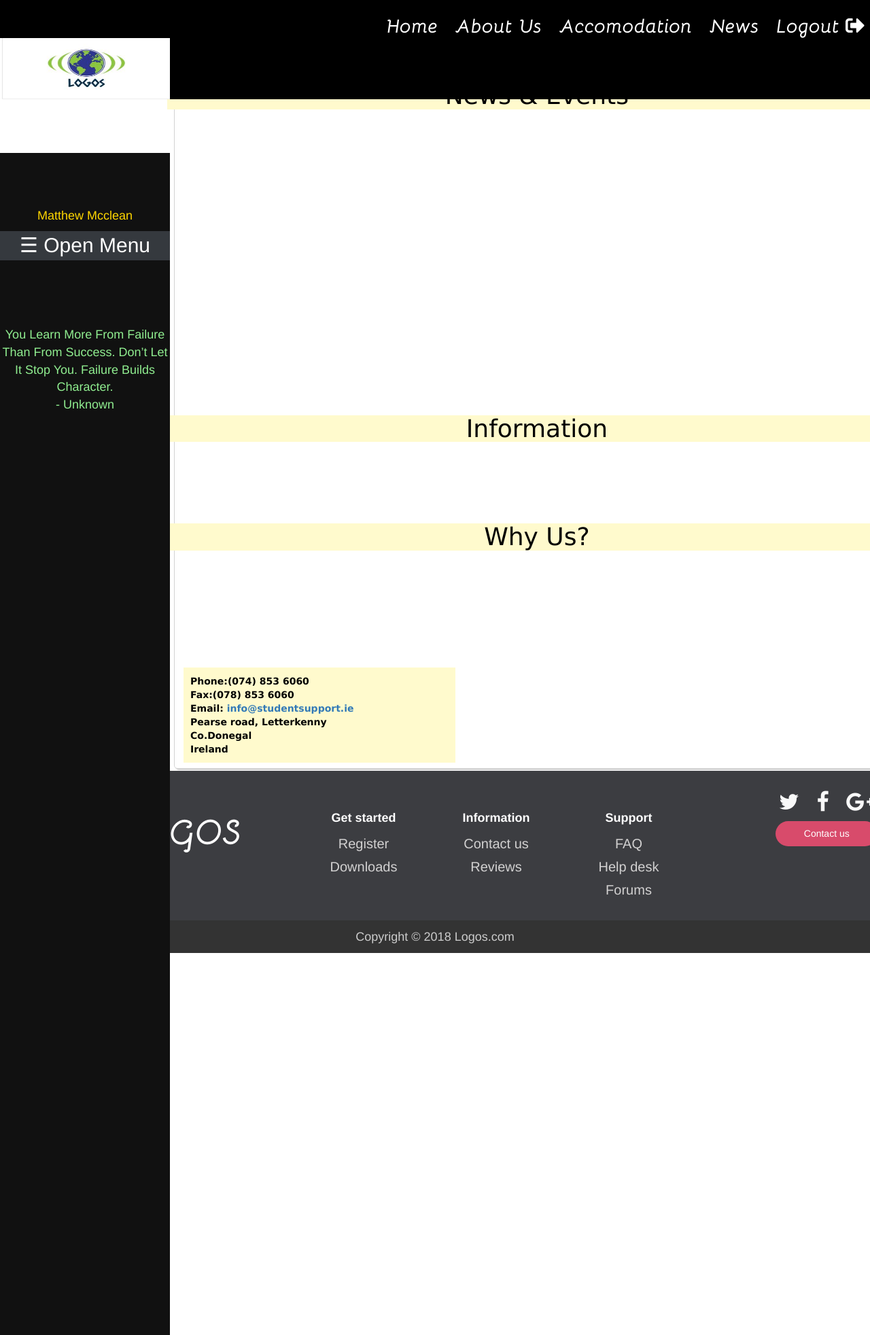
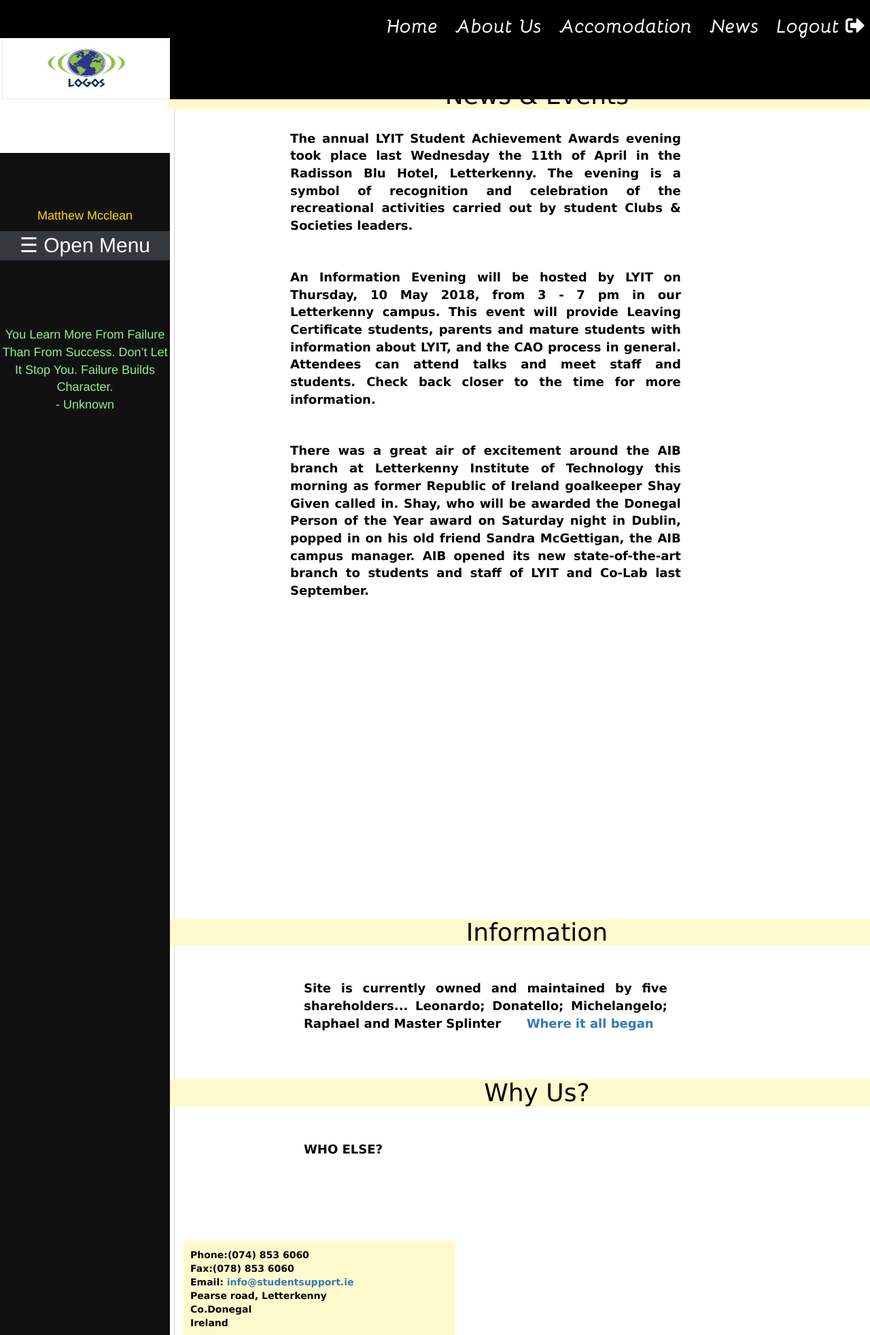
Before and after one commit to mmcclean1/TeamProject, a PHP site: page /test15/news.php in a window 1280 px wide. Shown: the top 1964 px of the page at 68% size. Run offline with PHP 8.4, Linux system fonts and the light colour scheme; a user stored in the database is signed in; data comes from the database, SQL or seed files in the repository; some libraries are stand-ins or nearby versions.

Commit message:
some about us info and news

```diff
--- a/TeamProject/news.php
+++ b/TeamProject/news.php
@@ -33,28 +33,31 @@ include("includes/header.php");
 
 			<div id="color1">
 				<h1  align="center">News & Events</h1></div>
+					<p class="paragraph">The annual LYIT Student Achievement Awards evening took place last Wednesday the 11th of April in the Radisson Blu Hotel, Letterkenny.  The evening is a symbol of recognition and celebration of the recreational activities carried out by student Clubs & Societies leaders.   </p>
+					<p class="paragraph"> An Information Evening will be hosted by LYIT on Thursday, 10 May 2018, from 3 - 7 pm in our Letterkenny campus. This event will provide Leaving Certificate students, parents and mature students with information about LYIT, and the CAO process in general. Attendees can attend talks and meet staff and students. Check back closer to the time for more information.</p>
+					<p class="paragraph"> There was a great air of excitement around the AIB branch at Letterkenny Institute of Technology this morning as former Republic of Ireland goalkeeper Shay Given called in.
 
+Shay, who will be awarded the Donegal Person of the Year award on Saturday night in Dublin, popped in on his old friend Sandra McGettigan, the AIB campus manager.
+
+AIB opened its new state-of-the-art branch to students and staff of LYIT and Co-Lab last September. </p>
 
 			<!-- EMPTY DIV TO PUT SPACE BETWEEN IMAGE AND TEXT-->
 			<div style="padding:210px;">
 			</div>
-
-
-
-			<!--HEADING TWO-->
+		<!--HEADING TWO-->
 			<div id="color2">
 				<h1  align="center">Information</h1></div>
 
 
 			<div style="padding:20px;">
-					<p class="paragraph"> </p>
+					<p class="paragraph">Site is currently owned and maintained by five shareholders... Leonardo; Donatello; Michelangelo; Raphael and Master Splinter &nbsp; &nbsp; &nbsp;<a href="https://www.youtube.com/watch?v=rS-qFdw-v_o">Where it all began</a>
 </div>
 
 					<div id="color2">
 				<h1  align="center">Why Us?</h1></div>
 
 				<div style="padding:20px;">
-					<p class="paragraph">
+					<p class="paragraph"> WHO ELSE?
 						</p>
 
 				</div>
```
